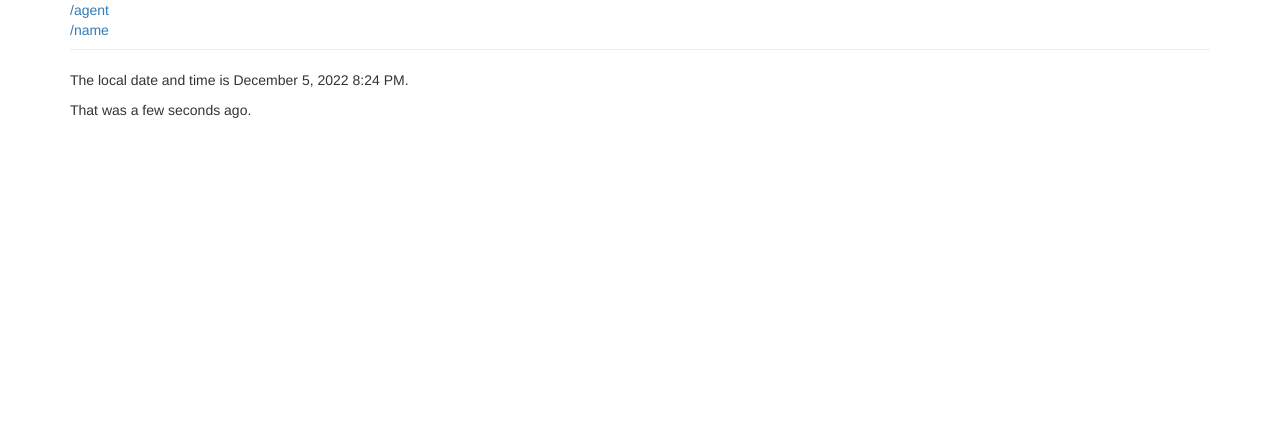
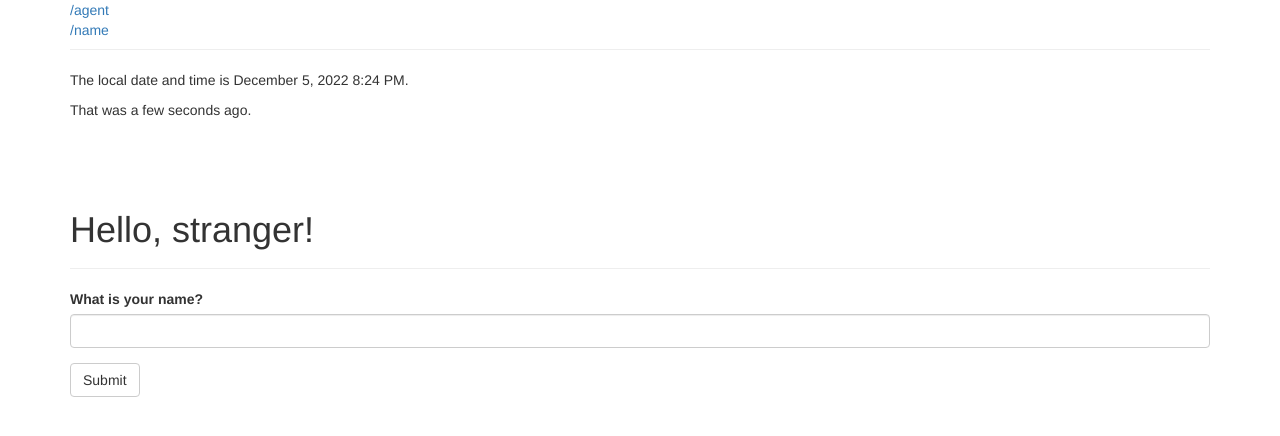
Before and after one commit to adam112henry/flasky, a Flask app: page / in a window 1280 px wide. Shown: the part 182-618 px from the top of the page. Run offline with Flask 2, Linux system fonts and the light colour scheme; some libraries are stand-ins or nearby versions.

Commit message:
add a FlaskForm

```diff
--- a/hello.py
+++ b/hello.py
@@ -1,17 +1,33 @@
-from flask import Flask, render_template, url_for
+from flask import Flask, render_template, url_for, session, redirect, flash
 from flask_bootstrap import Bootstrap
 from flask_moment import Moment
 from flask import request
 from flask import current_app
 from datetime import datetime
+from flask_wtf import FlaskForm
+from wtforms import StringField, SubmitField
+from wtforms.validators import DataRequired
 
 app = Flask(__name__)
+app.config['SECRET_KEY'] = 'hard to guess'
 bootstrap = Bootstrap(app)
 moment = Moment(app)
 
-@app.route('/')
+class NameForm(FlaskForm):
+    name = StringField('What is your name?', validators=[DataRequired()])
+    submit = SubmitField('Submit')
+
+@app.route('/', methods=['GET', 'POST'])
 def index():
-    return render_template('index.html', url=url_for('user', name='fred'), current_time=datetime.utcnow())
+    form = NameForm()
+    # Post/Redirect/Get pattern - to eliminate Post as last entry in browser history
+    if form.validate_on_submit():
+        old_name = session.get('name')
+        if old_name is not None and old_name != form.name.data:
+            flash('Looks like you have changed your name!')
+        session['name'] = form.name.data
+        return redirect(url_for('index'))
+    return render_template('index.html', url=url_for('user', name='fred'), current_time=datetime.utcnow(), form=form, name=session.get('name'))
 
 @app.route('/user/<name>')
 def user(name):
--- a/templates/base.html
+++ b/templates/base.html
@@ -32,6 +32,12 @@
 
 {% block content %}
 <div class="container">
+    {% for message in get_flashed_messages() %}
+    <div class="alert alert-warning">
+        <button type="button" class="close" data-dismiss="alert">&times;</button>
+        {{ message }}
+    </div>
+    {% endfor %}
     {% block page_content %}{% endblock %}
 </div>
 {% endblock %}
@@ -39,5 +45,5 @@
 {% block scripts %}
 {{ super() }}
 {{ moment.include_moment() }}
-{{ moment.locale('es') }}
+{{ moment.locale('en') }}
 {% endblock %}
--- a/templates/index.html
+++ b/templates/index.html
@@ -1,4 +1,5 @@
 {% extends "base.html" %}
+{% import "bootstrap/wtf.html" as wtf %}
 
 {% block title %}Flasky Home{% endblock %}
 
@@ -11,4 +12,9 @@
 </div>
 <p>The local date and time is {{ moment(current_time).format('LLL') }}.</p>
 <p>That was {{ moment(current_time).fromNow(refresh=True) }}.</p>
+<br/><br/>
+<div class="page-header">
+    <h1>Hello, {% if name %}{{ name }}{% else %}stranger{% endif %}!</h1>
+</div>
+{{ wtf.quick_form(form) }}
 {% endblock %}
```
Also changed, not shown: requirements.txt (added, +18 -0 lines), README.md.
